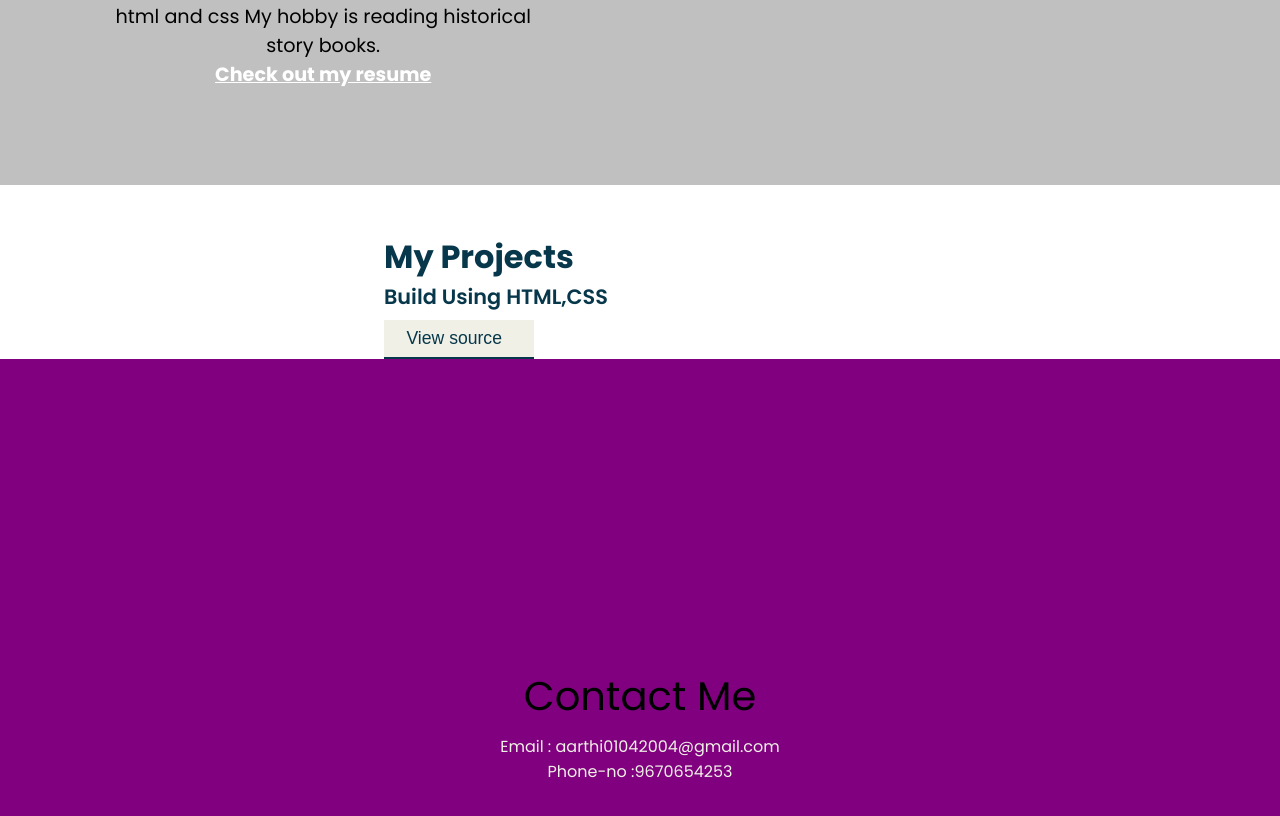
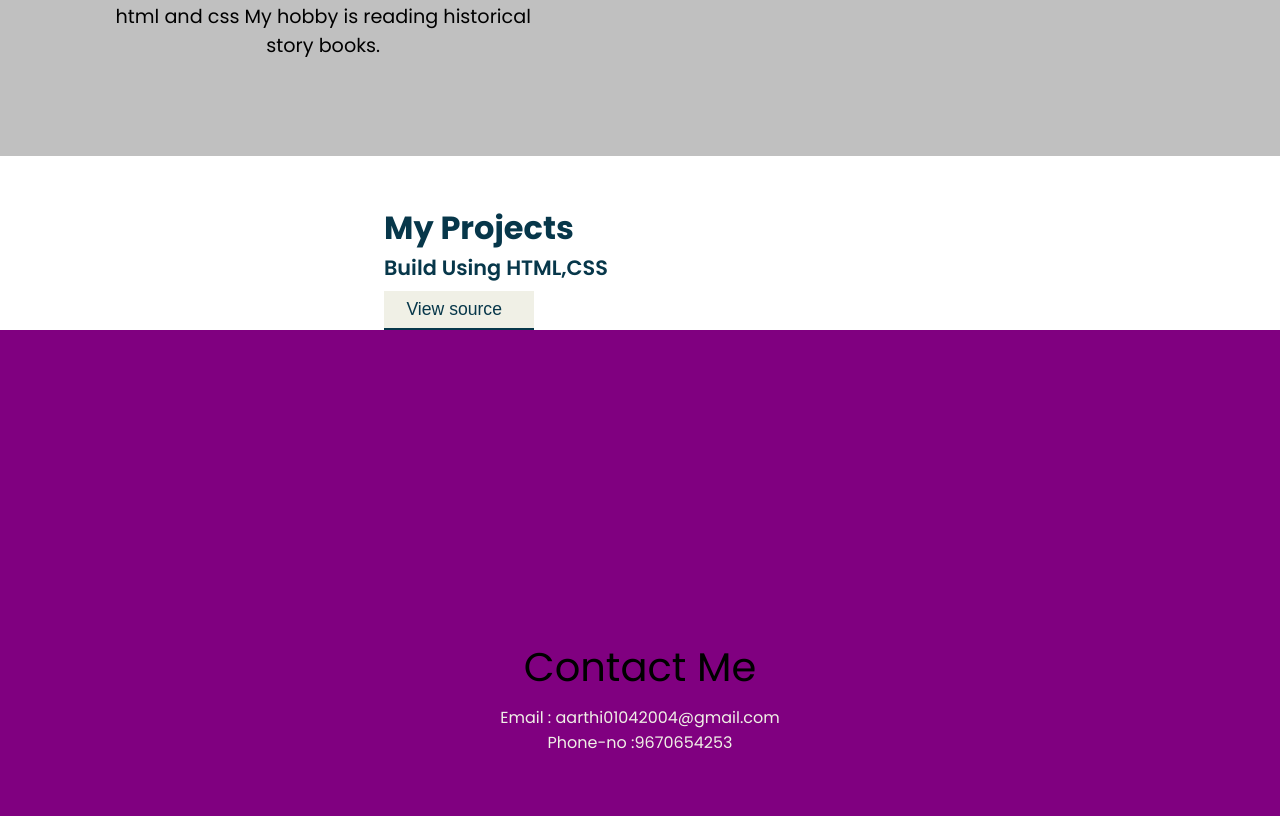
Before and after one commit to Aarthimari/portfolio1, a plain HTML site: page index.html in a window 1280 px wide. Shown: the part 1229-2045 px from the top of the page. Drawn offline with Linux system fonts and the light colour scheme.

Commit message:
Update index.html

```diff
--- a/index.html
+++ b/index.html
@@ -45,11 +45,6 @@
             I am interest to Degined and developed new applications in html and css
             My hobby is reading historical story books.</p>
           </p>
-          <div >
-            <p>
-              <a href="https://drive.google.com/file/d/1SKyofoZN459yPguTV9pTO-DX9zu_UF72/view?usp=share_link" style="color:white; font-weight:bold;">Check out my resume <i class="fas fa-arrow-down"></i></a>
-            </p>
-          </div>
         </div>
         <div class="skills">
           <div class="right-content">
```
